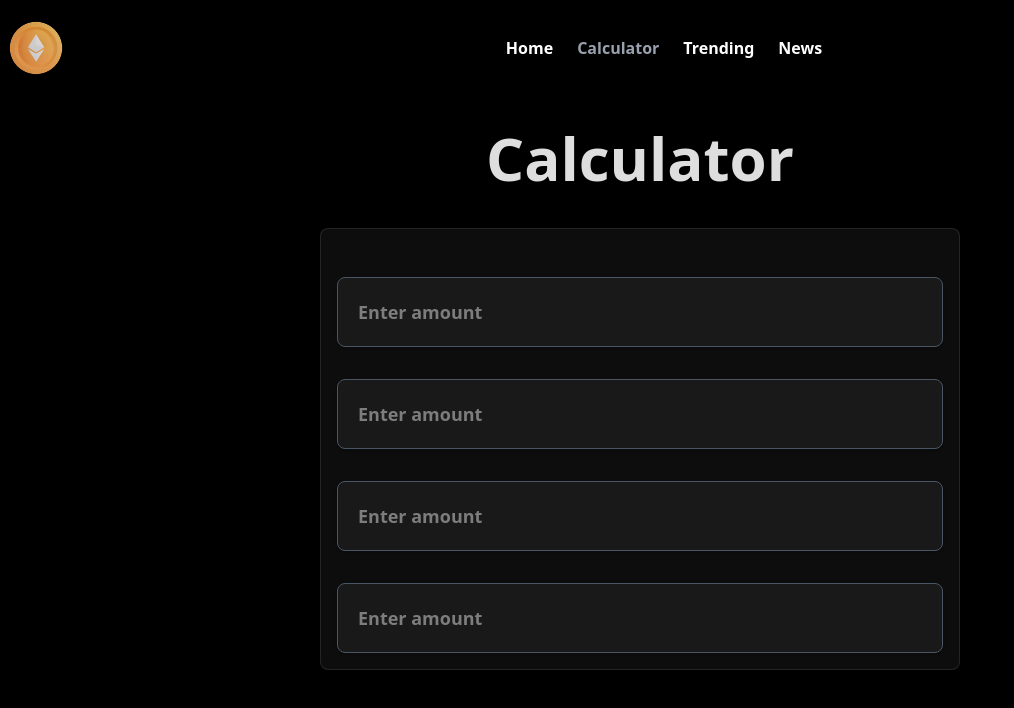
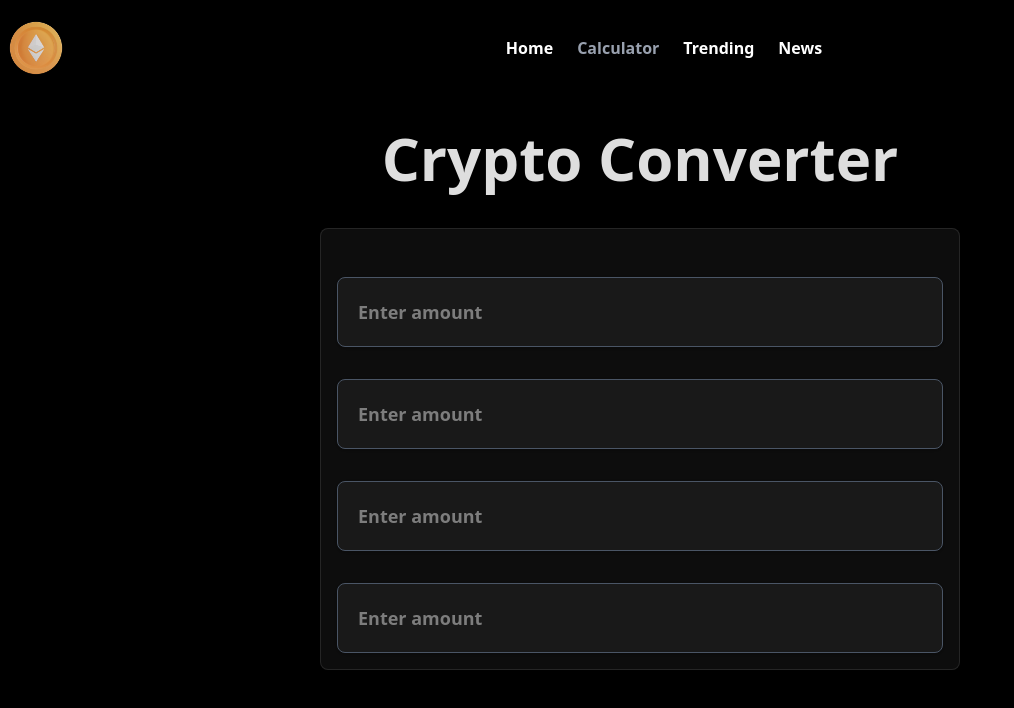
Before and after one commit to A3xxx23/A3Crypto, a React (Vite) app: page /calculator in a window 1280 px wide. Shown: the top 708 px of the page, without its empty margins (0-1014 px from the left). Built offline with nearby package versions, Linux system fonts and the light colour scheme.

Commit message:
add change in component calculator

```diff
--- a/src/pages/Calculator.tsx
+++ b/src/pages/Calculator.tsx
@@ -4,8 +4,8 @@
 export const Calculator = () => {
   return (
     <div className="container mx-auto max-w-2xl p-4">
-  <h1 className="text-6xl font-bold text-center mb-10">
-    Calculator
+  <h1 className="text-4xl sm:text-6xl font-bold text-center mb-10">
+  Crypto Converter
   </h1>
 
   <CalculatorCard />
```
